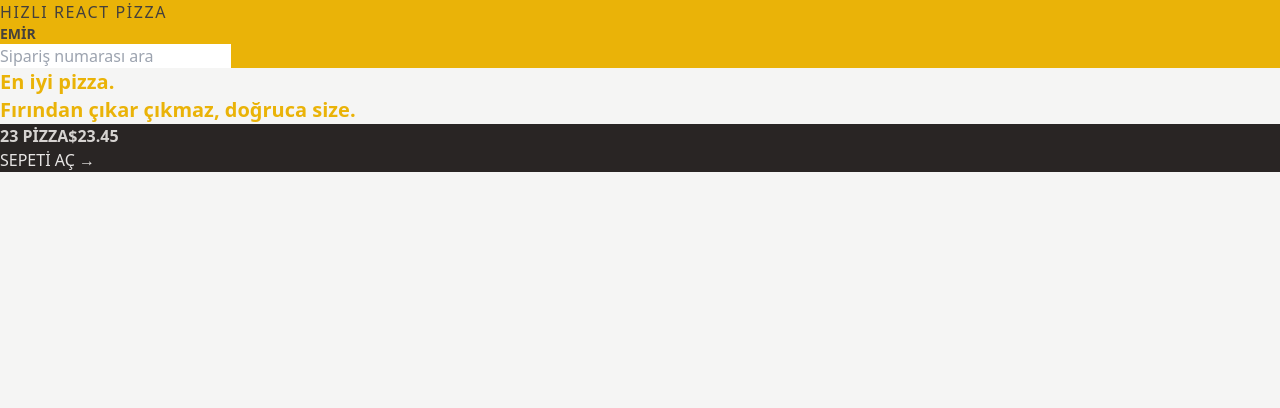
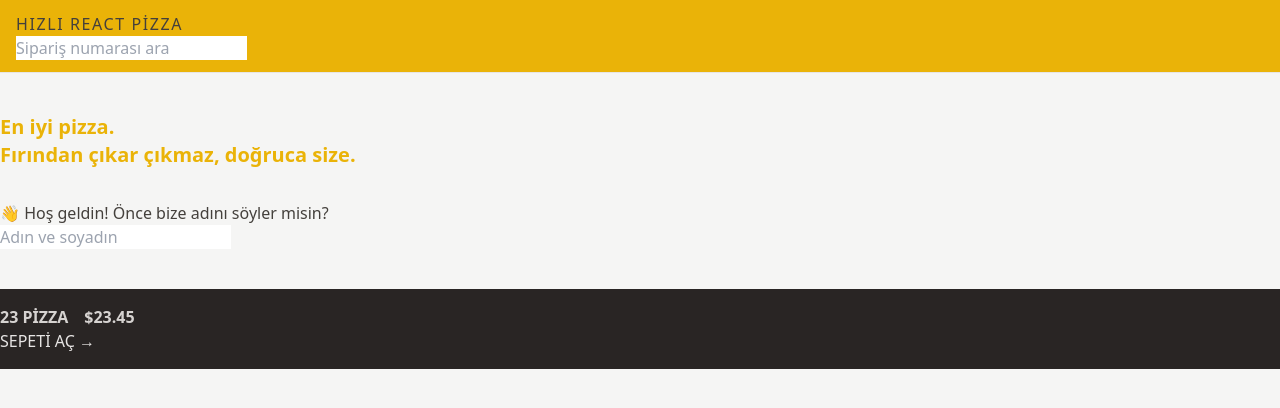
Before and after one commit to Emirkcgl/pizza-react, a React (Vite) app: page / in a window 1280 px wide. Shown: the top 408 px of the page. Built offline with nearby package versions, Linux system fonts and the light colour scheme.

Commit message:
The Box Model: Spacing, Borders, and Display

```diff
--- a/src/UI/Header.jsx
+++ b/src/UI/Header.jsx
@@ -3,7 +3,7 @@
 import Username from "../features/user/Username";
 function Header() {
   return (
-    <header className="bg-yellow-500 uppercase">
+    <header className="border-b border-stone-200 bg-yellow-500 px-4 py-3 uppercase">
       <Link to="/" className="tracking-widest">
         Hızlı React Pizza
       </Link>
--- a/src/UI/Home.jsx
+++ b/src/UI/Home.jsx
@@ -1,11 +1,14 @@
+import CreateUser from "../features/user/CreateUser";
+
 function Home() {
   return (
-    <div>
-      <h1 className="text-xl font-semibold text-yellow-500">
+    <div className="mx-auto my-10">
+      <h1 className="mb-8 text-xl font-semibold text-yellow-500">
         En iyi pizza.
         <br />
         <span className="text-yellow-500">Fırından çıkar çıkmaz, doğruca size.</span>
       </h1>
+      <CreateUser />
     </div>
   );
 }
--- a/src/features/cart/CartOverview.jsx
+++ b/src/features/cart/CartOverview.jsx
@@ -2,8 +2,8 @@
 
 function CartOverview() {
   return (
-    <div className="bg-stone-800 uppercase text-stone-200">
-      <p className="font-semibold text-stone-300">
+    <div className="bg-stone-800 py-4 uppercase text-stone-200">
+      <p className="space-x-4 font-semibold text-stone-300">
         <span>23 pizza</span>
         <span>$23.45</span>
       </p>
--- a/src/features/user/Username.jsx
+++ b/src/features/user/Username.jsx
@@ -1,5 +1,5 @@
 import React from "react";
 
 export default function Username() {
-  return <div className="text-sm font-semibold">Emir</div>;
+  return <div className="hidden text-sm font-semibold">Emir</div>;
 }
```
